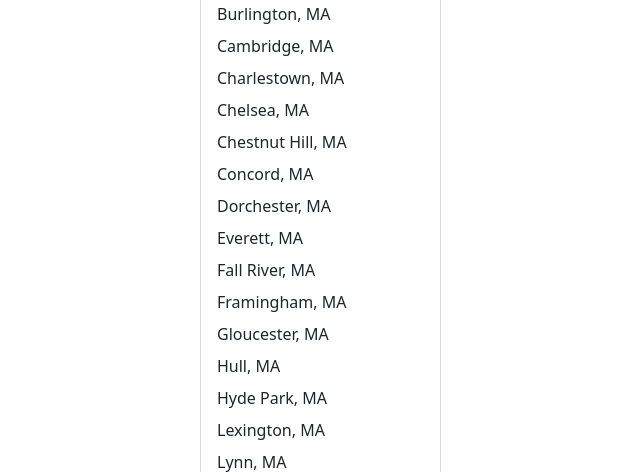
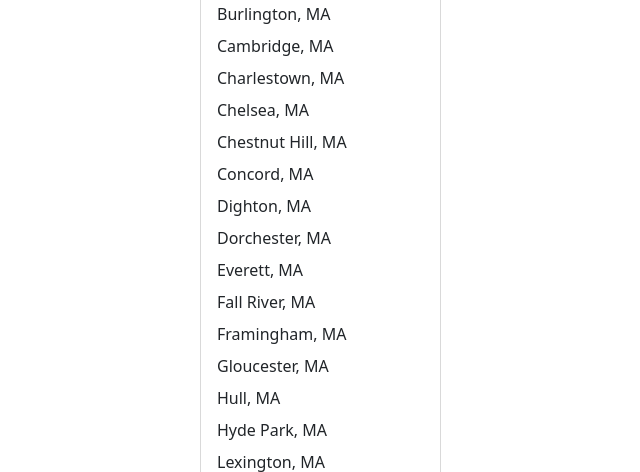
Before and after one commit to amithsaligrama/bathroomaccess, a Django app: template bathroom_map/templates/map.html in a window 1280 px wide, after a click on "View bathrooms for town...". Shown: the part 1061-1533 px from the top of the page, without its empty margins (318-958 px from the left). Run offline with Django 3.2, Linux system fonts and the light colour scheme; the template is opened without the code that fills it, so the values that code supplies are empty; some libraries are stand-ins or nearby versions.

Commit message:
Update map.html

```diff
--- a/bathroom_map/templates/map.html
+++ b/bathroom_map/templates/map.html
@@ -190,6 +190,7 @@
                     <li><a class="dropdown-item" href="/map?city=chelsea-massachusetts">Chelsea, MA</a></li>
                     <li><a class="dropdown-item" href="/map?city=chestnut%20hill-massachusetts">Chestnut Hill, MA</a></li>
                     <li><a class="dropdown-item" href="/map?city=concord-massachusetts">Concord, MA</a></li>
+                    <li><a class="dropdown-item" href="/map?city=dighton-massachusetts">Dighton, MA</a></li>
                     <li><a class="dropdown-item" href="/map?city=dorchester-massachusetts">Dorchester, MA</a></li>
                     <li><a class="dropdown-item" href="/map?city=everett-massachusetts">Everett, MA</a></li>
                     <li><a class="dropdown-item" href="/map?city=fall%20river-massachusetts">Fall River, MA</a></li>
```
